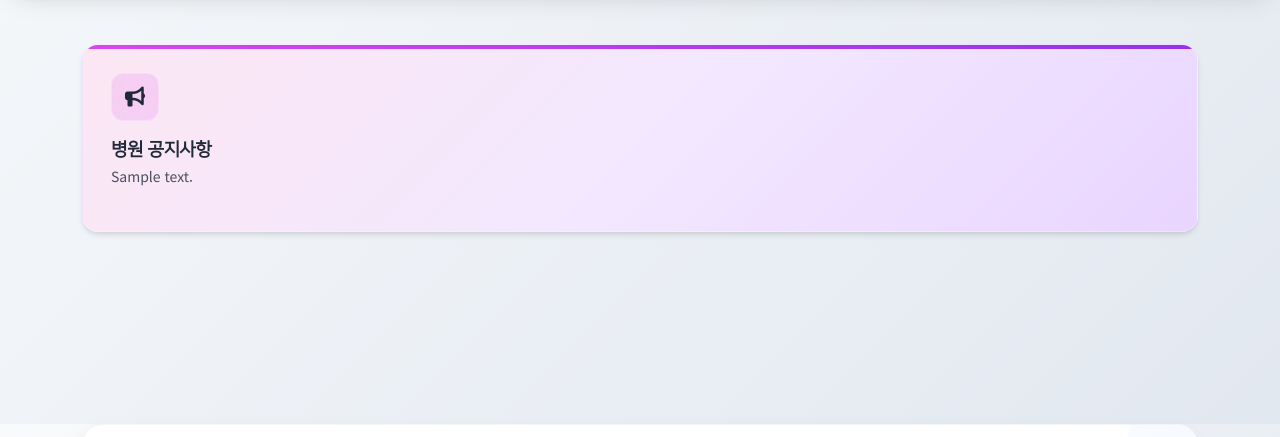
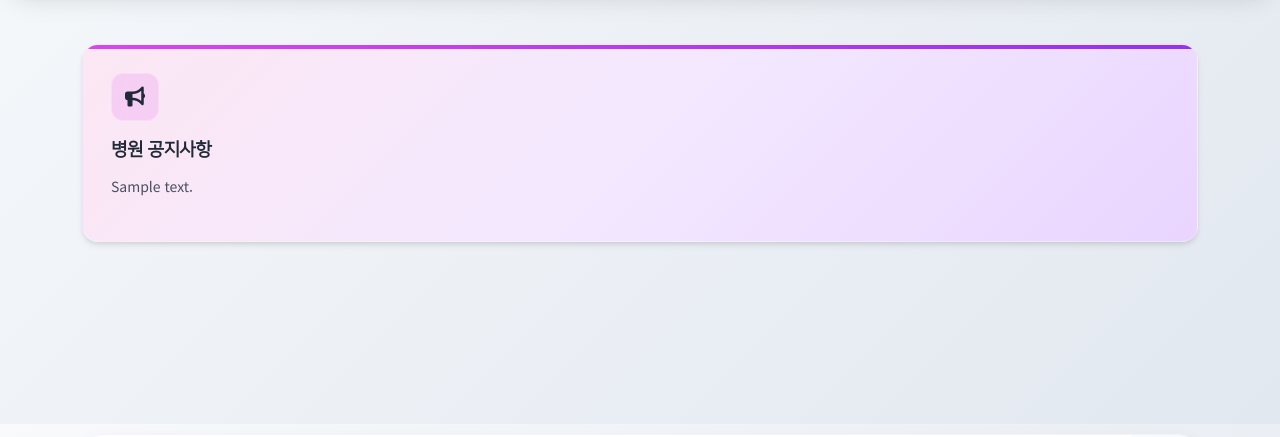
Before and after one commit to skikim/prpc, a Django app: page / in a window 1280 px wide. Shown: the part 376-813 px from the top of the page. Run offline with Django 4.2, Linux system fonts and the light colour scheme; tables that the repository leaves empty hold one stand-in row (values such as "Sample post"); some libraries are stand-ins or nearby versions.

Commit message:
홈 공지 제목과 내용 사이 간격 조정

```diff
--- a/articleapp/templates/articleapp/index.html
+++ b/articleapp/templates/articleapp/index.html
@@ -101,6 +101,12 @@
     .holiday-card .alert-card-icon {
         background: rgba(217, 70, 239, 0.15);
         color: #9333ea;
+    }
+    .holiday-card .alert-card-title {
+        margin-bottom: 1.1rem;
+    }
+    .holiday-card .alert-card-text {
+        margin-top: 0.35rem;
     }
     .holiday-card .alert-card-text p {
         margin: 0.25rem 0;
```
